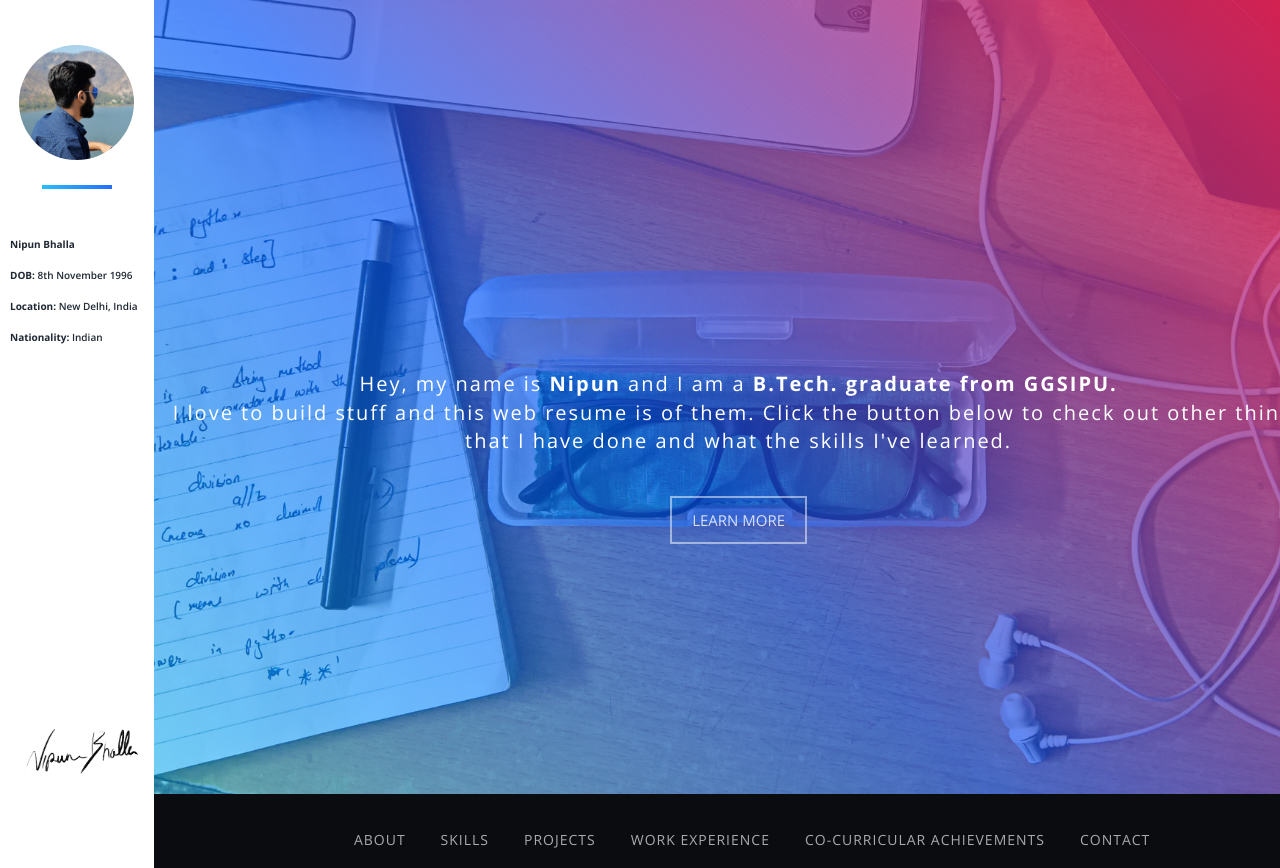
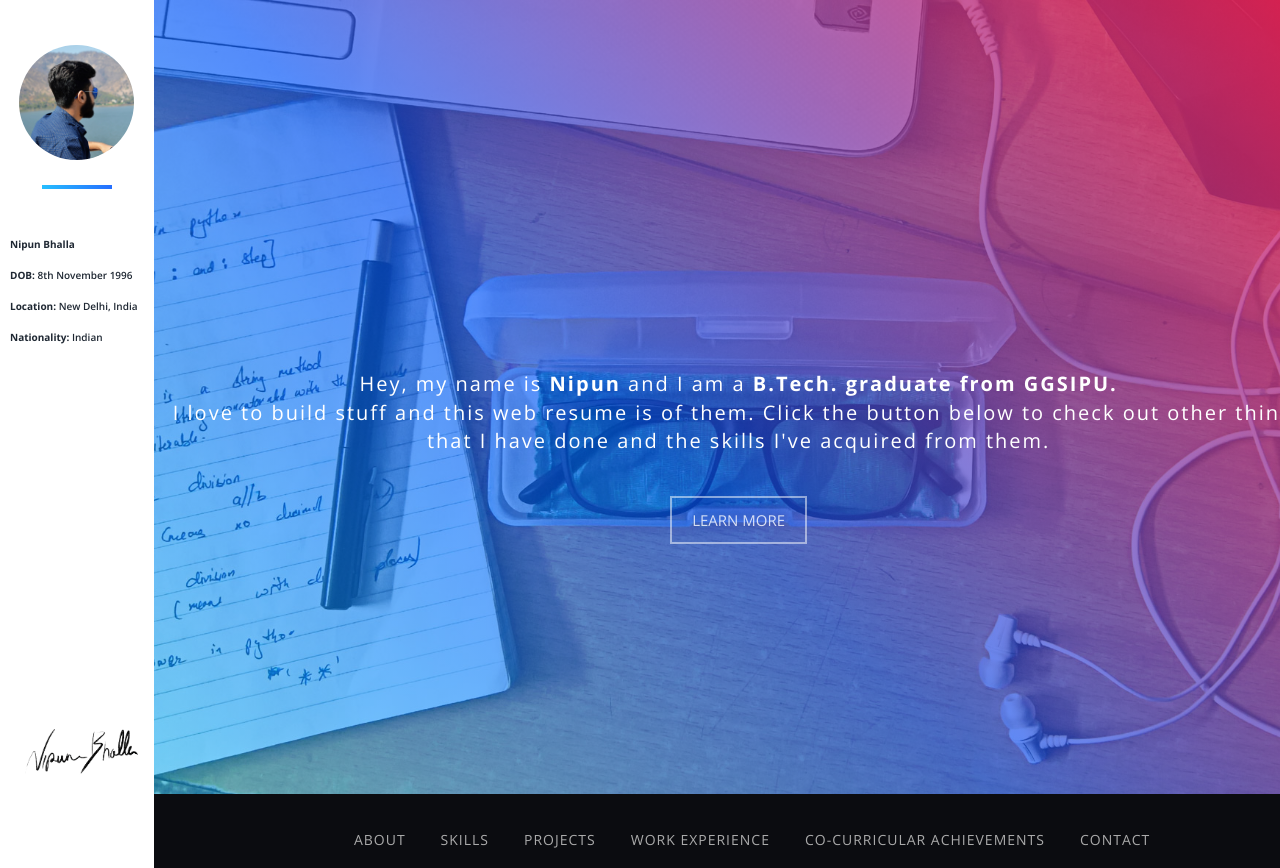
Before and after one commit to NipunBhalla/nipunbhalla.github.io, a plain HTML site: page index.html in a window 1280 px wide. Shown: the top 868 px of the page. Drawn offline with nearby package versions, Linux system fonts and the light colour scheme.

Commit message:
UI elements updates in Index.html

```diff
--- a/index.html
+++ b/index.html
@@ -70,7 +70,7 @@
             </div>
             <div class="intro-text">
               <!--<h1>Nipun Bhalla</h1>-->
-              <p style="font-family: "Lato">Hey, my name is <strong>Nipun</strong> and I am a <strong>B.Tech. graduate from GGSIPU.</strong><br>I love to build stuff and this web resume is of them. Click the button below to check out other things that I have done and what the skills I've learned.</p>
+              <p style="font-family: "Lato">Hey, my name is <strong>Nipun</strong> and I am a <strong>B.Tech. graduate from GGSIPU.</strong><br>I love to build stuff and this web resume is of them. Click the button below to check out other things that I have done and the skills I've acquired from them.</p>
               <a href="#about" class="btn btn-default btn-lg page-scroll">Learn More</a> </div>
           </div>
         </div>
```
